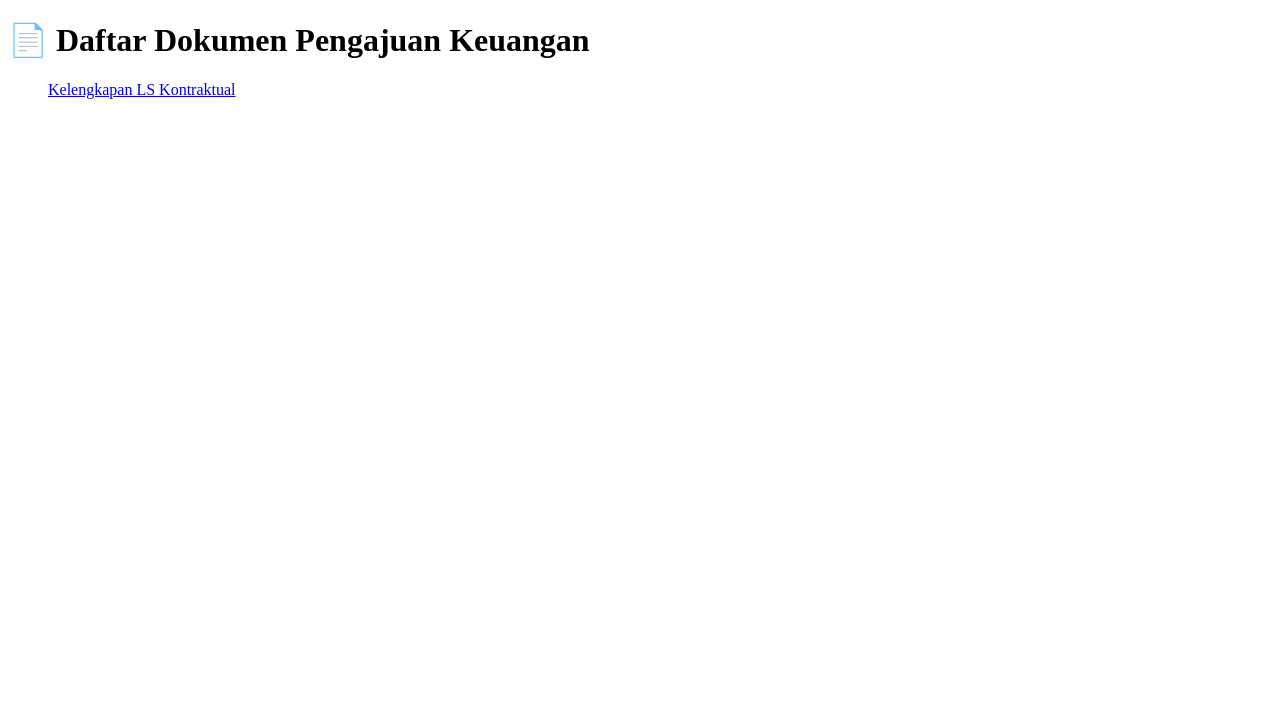
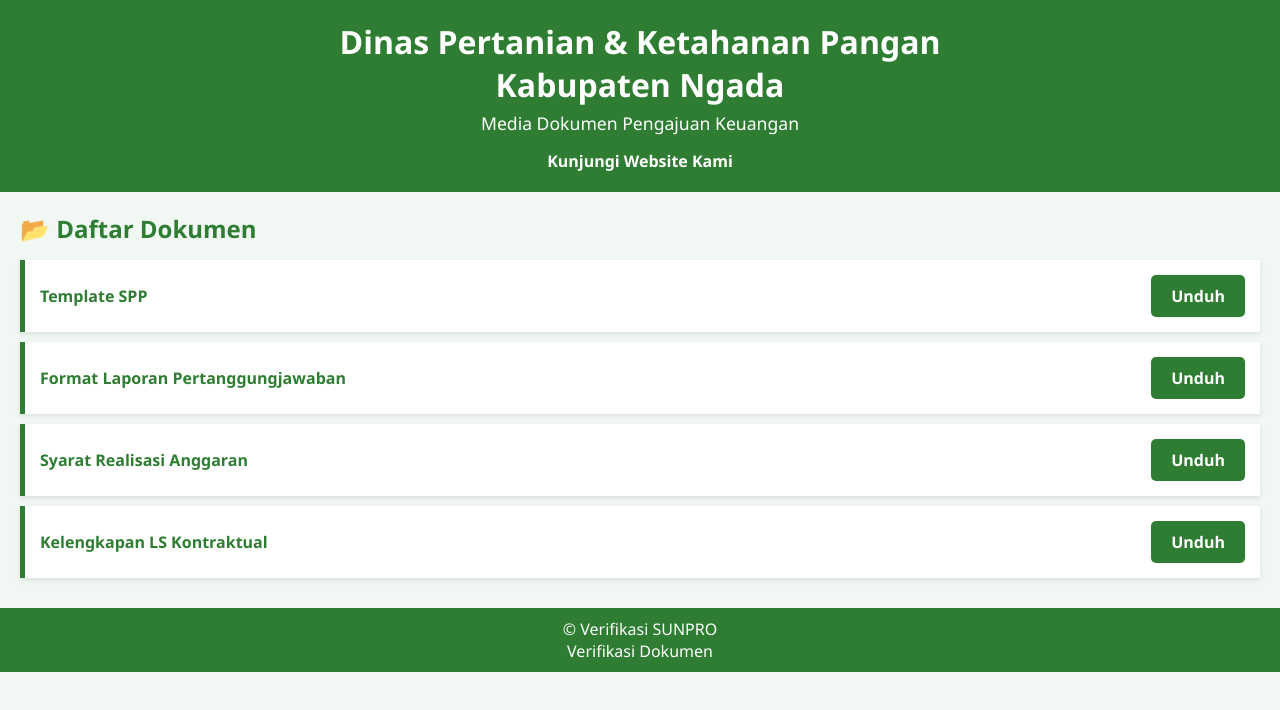
Before and after one commit to DISTANKPNGADA/DATA-DPKP, a plain HTML site: page index.html in a window 1280 px wide. Drawn offline with Linux system fonts and the light colour scheme.

Commit message:
Update index.html

```diff
--- a/index.html
+++ b/index.html
@@ -1,13 +1,162 @@
 <!DOCTYPE html>
-<html>
+<html lang="id">
 <head>
-  <meta charset="UTF-8">
-  <title>Media Pengajuan Keuangan</title>
+  <meta charset="UTF-8" />
+  <meta name="viewport" content="width=device-width, initial-scale=1.0"/>
+  <title>Dinas Pertanian & Ketahanan Pangan - Ngada</title>
+  <style>
+    /* Resetting basic styles */
+    body, h1, h2, p, ul, li {
+      margin: 0;
+      padding: 0;
+      font-family: 'Segoe UI', Arial, sans-serif;
+    }
+
+    /* Main body styles */
+    body {
+      background-color: #f1f8f4;
+      color: #333;
+    }
+
+    /* Header Styles */
+    header {
+      background-color: #2e7d32;
+      color: white;
+      padding: 20px;
+      text-align: center;
+    }
+
+    header img {
+      width: 80px;
+      margin-bottom: 10px;
+    }
+
+    header h1 {
+      font-size: 2em;
+      margin: 0;
+    }
+
+    header p {
+      font-size: 1.1em;
+      margin: 5px 0;
+    }
+
+    header a {
+      color: white;
+      text-decoration: none;
+      font-weight: bold;
+      display: inline-block;
+      margin-top: 10px;
+    }
+
+    /* Main Section */
+    main {
+      padding: 20px;
+    }
+
+    h2 {
+      color: #2e7d32;
+      font-size: 1.5em;
+      margin-bottom: 15px;
+    }
+
+    /* List of documents */
+    ul {
+      list-style: none;
+      padding: 0;
+    }
+
+    li {
+      background: white;
+      margin: 10px 0;
+      padding: 15px;
+      border-left: 5px solid #2e7d32;
+      box-shadow: 0 2px 5px rgba(0,0,0,0.1);
+      display: flex;
+      justify-content: space-between;
+      align-items: center;
+    }
+
+    li a {
+      color: #2e7d32;
+      text-decoration: none;
+      font-weight: bold;
+    }
+
+    li a:hover {
+      text-decoration: underline;
+    }
+
+    .download-btn {
+      background-color: #2e7d32;
+      color: white;
+      border: none;
+      padding: 10px 20px;
+      font-weight: bold;
+      cursor: pointer;
+      border-radius: 5px;
+      text-decoration: none;
+    }
+
+    .download-btn:hover {
+      background-color: #1c6e27;
+    }
+
+    /* Mobile responsiveness */
+    @media (max-width: 600px) {
+      header h1 {
+        font-size: 1.5em;
+      }
+
+      main {
+        padding: 15px;
+      }
+
+      li {
+        flex-direction: column;
+        align-items: flex-start;
+      }
+
+      .download-btn {
+        margin-top: 10px;
+      }
+    }
+  </style>
 </head>
 <body>
-  <h1>📄 Daftar Dokumen Pengajuan Keuangan</h1>
-  <ul>
-<a href="docs/kelengkapan-ls-kontraktual.pdf" target="_blank">Kelengkapan LS Kontraktual</a>
-  </ul>
+
+  <header>
+    <h1>Dinas Pertanian & Ketahanan Pangan<br>Kabupaten Ngada</h1>
+    <p>Media Dokumen Pengajuan Keuangan</p>
+    <a href="https://www.websitekamu.com" target="_blank">Kunjungi Website Kami</a>
+  </header>
+
+  <main>
+    <h2>📂 Daftar Dokumen</h2>
+    <ul>
+      <li>
+        <span><a href="docs/template-spp.pdf" target="_blank">Template SPP</a></span>
+        <a href="docs/template-spp.pdf" class="download-btn" download>Unduh</a>
+      </li>
+      <li>
+        <span><a href="docs/format-laporan.xlsx" target="_blank">Format Laporan Pertanggungjawaban</a></span>
+        <a href="docs/format-laporan.xlsx" class="download-btn" download>Unduh</a>
+      </li>
+      <li>
+        <span><a href="docs/syarat-realisasi.pdf" target="_blank">Syarat Realisasi Anggaran</a></span>
+        <a href="docs/syarat-realisasi.pdf" class="download-btn" download>Unduh</a>
+      </li>
+      <li>
+        <span><a href="docs/kelengkapan-ls-kontraktual.pdf" target="_blank">Kelengkapan LS Kontraktual</a></span>
+        <a href="docs/kelengkapan-ls-kontraktual.pdf" class="download-btn" download>Unduh</a>
+      </li>
+    </ul>
+  </main>
+
+  <footer style="background-color: #2e7d32; color: white; padding: 10px; text-align: center;">
+    <p>© Verifikasi SUNPRO</p>
+    <p><a href="https://docs.google.com/d/1PS8vDDFYbd4lklpauLeRUP1tNzqFGIXyNaMNHoTuM3o/edit" target="_blank" style="color: white; text-decoration: none;">Verifikasi Dokumen</a></p>
+  </footer>
+
 </body>
 </html>
```
